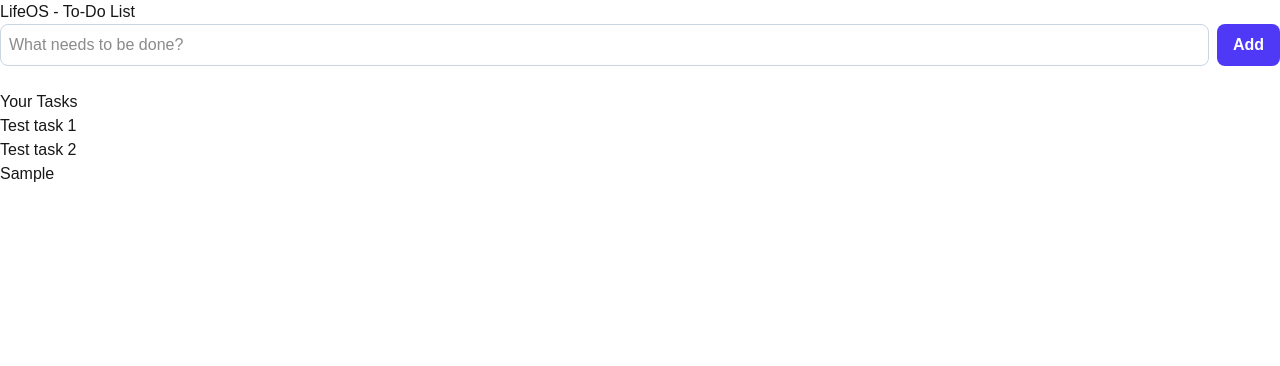
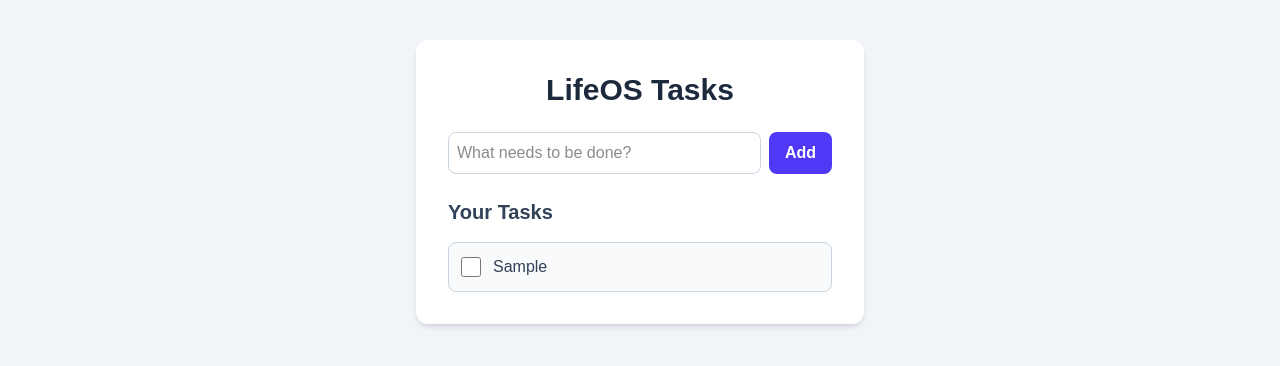
Before and after one commit to dinghengng/LifeOS, a Next.js app in the folder frontend/: page / in a window 1280 px wide. Both pictures are taken after typing "Sample" into the empty fields and a click on the button "Add". Shown: the top 366 px of the page. Built offline with nearby package versions, Linux system fonts and the light colour scheme.

Commit message:
completed checkbox

```diff
--- a/frontend/app/page.tsx
+++ b/frontend/app/page.tsx
@@ -1,4 +1,11 @@
 "use client"
+
+// 1. We MUST define the Object structure for our tasks somewhere that both the Page and TaskList can access.
+export interface Task {
+  id: number;
+  title: string;
+  isCompleted: boolean;
+}
 
 import { useState } from 'react';
 import NewTaskForm from "./NewTaskForm";
@@ -7,16 +14,51 @@
 
 //creates the function
 export default function Page() {
-  const addTask = (newTaskString: string) => {
-  setTasks([...tasks, newTaskString]);
-};
-  const [tasks, setTasks] = useState(["Test task 1", "Test task 2"]);
+  // We initialize our state with an empty array: []
+  // We use <Task[]> to promise TypeScript that we will only ever put Task objects in here.
+  const [tasks, setTasks] = useState<Task[]>([]);
 
-  return (
-    <div>
-      <h1>LifeOS - To-Do List</h1>
-       <NewTaskForm onAddTask={addTask} />
-      <TaskList tasks={tasks} />
-    </div>
-  )//We pass the 'addTask' function down to NewTaskForm as a prop called 'onAddTask'
+  // #1: Adding tasks, We will hand this down to NewTaskForm
+  const addTask = (titleString: string) => {
+
+    // Create a brand new Task object
+    const newTask: Task = {
+      id: Date.now(), // Use the current timestamp as a perfectly unique ID
+      title: titleString,
+      isCompleted: false, // All new tasks start as incomplete
+    };
+
+    // Update the state: Keep all the old tasks (...tasks), and add the new one to the end
+    setTasks([...tasks, newTask]);
+  };
+
+  // #2: For checking/unchecking tasks, will hand this down to TaskList
+  const toggleTask = (taskId: number) => {
+
+    // We loop through the array using .map()
+    // If the task ID matches the one the user clicked, we flip its true/false switch
+    // If it doesn't match, we leave it alone and return it exactly as is
+    setTasks(tasks.map((task) =>
+      task.id === taskId ? { ...task, isCompleted: !task.isCompleted } : task
+    ));
+  };
+
+
+return (
+    <main className="min-h-screen bg-slate-100 flex flex-col items-center py-10">
+      <div className="bg-white p-8 rounded-xl shadow-md w-full max-w-md">
+
+        <h1 className="text-3xl font-bold text-slate-800 mb-6 text-center">
+          LifeOS Tasks
+        </h1>
+
+        {/* The Form for (addTask) when user adds a new task. */}
+        <NewTaskForm onAddTask={addTask} />
+
+        {/* The List for (toggleTask) when user checks/unchecks a task. */}
+        <TaskList tasks={tasks} onToggleTask={toggleTask} />
+
+      </div>
+    </main>
+  );
 }
--- a/frontend/app/taskList.tsx
+++ b/frontend/app/taskList.tsx
@@ -1,14 +1,51 @@
-"use client"
+"use client"; // Always at the very top!
 
-export default function TaskList({ tasks }) {
+// Import the Task interface we just created in the Page file
+import { Task } from "./page";
+
+//defines what it takes in and produces
+interface TaskListProps {
+  tasks: Task[]; // Now it expects an array of Task objects!
+  onToggleTask: (id: number) => void; //takes in id of type number and returns void
+}
+
+export default function TaskList({ tasks, onToggleTask }: TaskListProps) {
+
+  if (tasks.length === 0) {
+    return <p className="text-slate-500 text-center mt-4">No tasks yet. Add one above!</p>;
+  }
+
   return (
     <div>
-      <h2>Your Tasks</h2>
-      <ul>
-        {tasks.map((task, index) => (
-          <li key={index}>{task}</li>
+      <h2 className="text-xl font-bold text-slate-700 mb-4">Your Tasks</h2>
+
+      <ul className="space-y-3">
+        {tasks.map((task) => (
+          <li
+            key={task.id}
+            className={`flex items-center justify-between p-3 rounded-lg border transition-colors ${
+              task.isCompleted ? "bg-slate-100 border-slate-200" : "bg-slate-50 border-slate-300"
+            }`} // If the task is completed, we give it a lighter background and border color
+          >
+          {/* We have a checkbox and the task title on the left, and a delete button on the right. */}
+            <div className="flex items-center gap-3">
+              <input
+                type="checkbox"
+                checked={task.isCompleted}
+                onChange={() => onToggleTask(task.id)}
+                className="w-5 h-5 cursor-pointer accent-indigo-600"
+              />
+
+              {/* If the task is completed, we strike through the text and make it lighter. Otherwise, it's normal. */}
+              <span className={`font-medium ${
+                task.isCompleted ? "line-through text-slate-400" : "text-slate-700"
+              }`}>
+                {task.title}
+              </span>
+            </div>
+          </li>
         ))}
       </ul>
     </div>
-  )
+  );
 }
```
